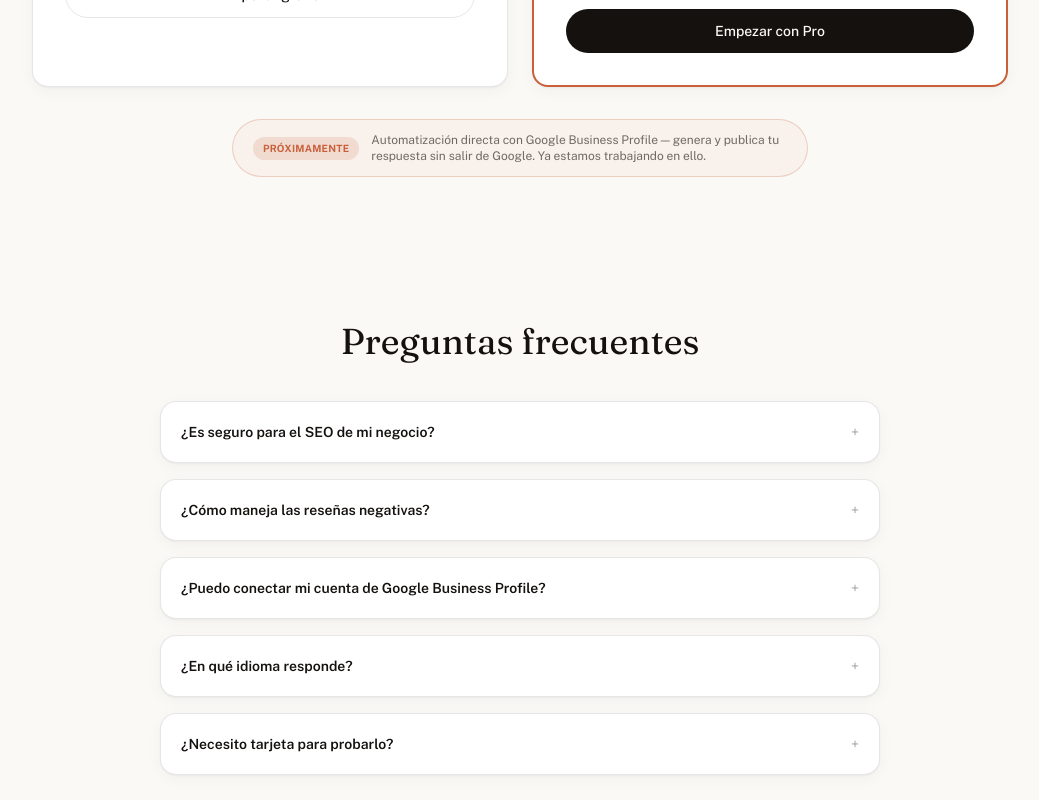
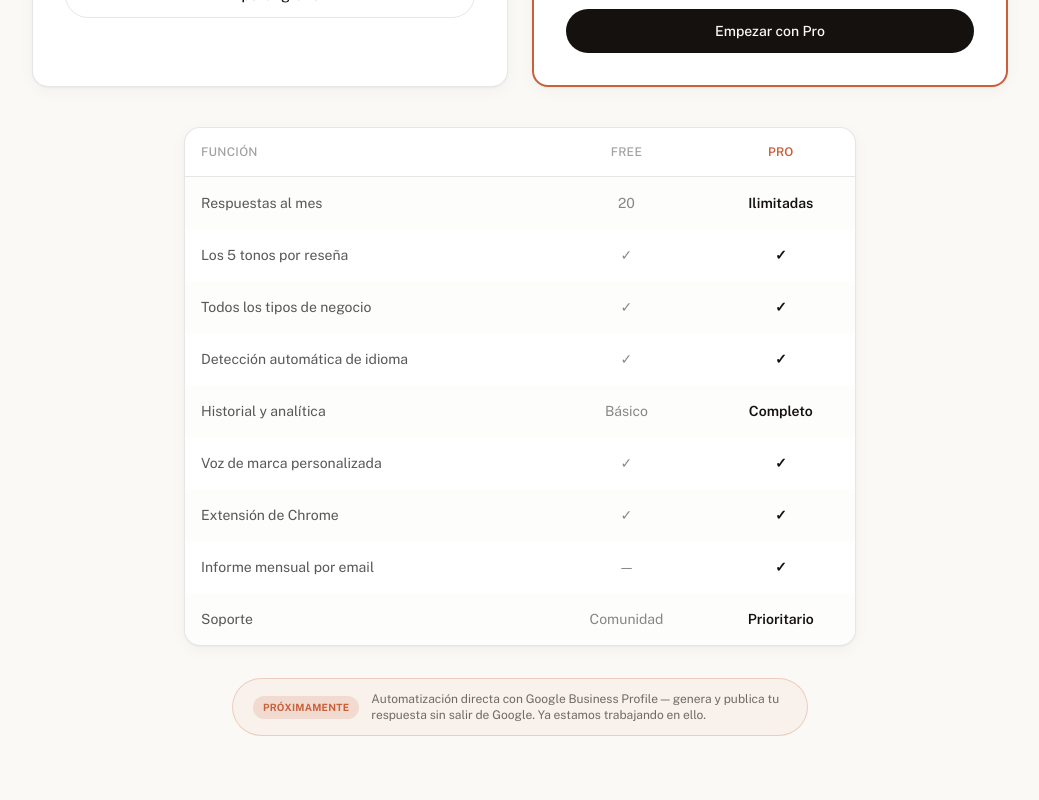
Before and after one commit to automake0ff-sketch/replyai, a Next.js app: page / in a window 1280 px wide. Shown: the part 3280-4080 px from the top of the page, without its empty margins (120-1159 px from the left). Built offline with nearby package versions, Linux system fonts and the light colour scheme; no server answers.

Commit message:
feat: login social con Google (Supabase OAuth + callback route), tabla comparativa de precios en landing, FAQ ampliada (personalizacion de tonos, integracion con otras plataformas), aviso por email cuando el plan Free baja de 5 creditos

```diff
--- a/app/(auth)/login/page.tsx
+++ b/app/(auth)/login/page.tsx
@@ -4,6 +4,7 @@ import { useState } from "react";
 import { useRouter } from "next/navigation";
 import Link from "next/link";
 import { createClient } from "@/lib/supabase/client";
+import GoogleAuthButton from "@/components/auth/GoogleAuthButton";
 
 export default function LoginPage() {
   const router = useRouter();
@@ -36,7 +37,17 @@ export default function LoginPage() {
         <Link href="/" className="font-display text-xl italic">ReplyAI</Link>
         <h1 className="mt-8 font-display text-3xl">Inicia sesión</h1>
 
-        <form onSubmit={handleSubmit} className="mt-8 space-y-4">
+        <div className="mt-6">
+          <GoogleAuthButton />
+        </div>
+
+        <div className="my-6 flex items-center gap-3">
+          <div className="h-px flex-1 bg-ink/10" />
+          <span className="font-body text-xs text-ink/40">o con email</span>
+          <div className="h-px flex-1 bg-ink/10" />
+        </div>
+
+        <form onSubmit={handleSubmit} className="space-y-4">
           <input
             type="email"
             required
--- a/app/(auth)/signup/page.tsx
+++ b/app/(auth)/signup/page.tsx
@@ -4,6 +4,7 @@ import { useState } from "react";
 import { useRouter } from "next/navigation";
 import Link from "next/link";
 import { createClient } from "@/lib/supabase/client";
+import GoogleAuthButton from "@/components/auth/GoogleAuthButton";
 
 export default function SignupPage() {
   const router = useRouter();
@@ -68,7 +69,17 @@ export default function SignupPage() {
           20 respuestas gratis al mes. Sin tarjeta.
         </p>
 
-        <form onSubmit={handleSubmit} className="mt-8 space-y-4">
+        <div className="mt-6">
+          <GoogleAuthButton />
+        </div>
+
+        <div className="my-6 flex items-center gap-3">
+          <div className="h-px flex-1 bg-ink/10" />
+          <span className="font-body text-xs text-ink/40">o con email</span>
+          <div className="h-px flex-1 bg-ink/10" />
+        </div>
+
+        <form onSubmit={handleSubmit} className="space-y-4">
           <input
             type="email"
             required
--- a/app/(marketing)/en/page.tsx
+++ b/app/(marketing)/en/page.tsx
@@ -5,6 +5,7 @@ import BeforeAfter from "@/components/marketing/BeforeAfter";
 import FounderGuarantee from "@/components/marketing/FounderGuarantee";
 import FaqSection from "@/components/marketing/FaqSection";
 import RoadmapTeaser from "@/components/marketing/RoadmapTeaser";
+import PricingTable from "@/components/marketing/PricingTable";
 
 export const metadata: Metadata = {
   title: "ReplyAI — Reply to Google reviews in seconds",
@@ -159,6 +160,7 @@ export default function LandingPageEN() {
             </Link>
           </div>
         </div>
+        <PricingTable locale="en" />
         <RoadmapTeaser locale="en" />
       </section>
 
--- a/app/(marketing)/page.tsx
+++ b/app/(marketing)/page.tsx
@@ -4,6 +4,7 @@ import BeforeAfter from "@/components/marketing/BeforeAfter";
 import FounderGuarantee from "@/components/marketing/FounderGuarantee";
 import FaqSection from "@/components/marketing/FaqSection";
 import RoadmapTeaser from "@/components/marketing/RoadmapTeaser";
+import PricingTable from "@/components/marketing/PricingTable";
 
 const BUSINESS_TYPES = [
   "Restaurantes",
@@ -152,6 +153,7 @@ export default function LandingPage() {
             </Link>
           </div>
         </div>
+        <PricingTable locale="es" />
         <RoadmapTeaser locale="es" />
       </section>
 
--- a/app/api/generate/route.ts
+++ b/app/api/generate/route.ts
@@ -2,6 +2,12 @@ import { NextRequest, NextResponse } from "next/server";
 import { createClient } from "@/lib/supabase/server";
 import { generateResponses } from "@/lib/openrouter";
 import { isSameOrigin } from "@/lib/security";
+import { sendLowCreditsWarning } from "@/lib/email";
+
+// A este nº de créditos restantes se manda el aviso — una sola vez,
+// porque solo se dispara al cruzar exactamente este valor tras
+// descontar (no cada vez que el usuario está por debajo).
+const LOW_CREDITS_THRESHOLD = 5;
 
 export async function POST(req: NextRequest) {
   if (!isSameOrigin(req)) {
@@ -114,6 +120,14 @@ export async function POST(req: NextRequest) {
     return NextResponse.json({ error: creditError.message }, { status: 500 });
   }
 
+  // Aviso de créditos bajos: solo para Free, y solo la vez exacta que
+  // cruza el umbral (evita mandar el email en cada generación posterior).
+  if (!isUnlimited && (precheck?.credits_remaining ?? 0) - 1 === LOW_CREDITS_THRESHOLD) {
+    sendLowCreditsWarning(user.email!, LOW_CREDITS_THRESHOLD).catch((err) =>
+      console.error("Error enviando aviso de créditos bajos:", err)
+    );
+  }
+
   const { error: insertError } = await supabase.from("generations").insert({
     user_id: user.id,
     business_type: businessType,
--- /dev/null
+++ b/app/auth/callback/route.ts
@@ -0,0 +1,15 @@
+import { NextRequest, NextResponse } from "next/server";
+import { createClient } from "@/lib/supabase/server";
+
+// Supabase redirige aquí tras completar el login con Google, con un
+// "code" en la URL que hay que intercambiar por una sesión real.
+export async function GET(req: NextRequest) {
+  const code = req.nextUrl.searchParams.get("code");
+
+  if (code) {
+    const supabase = createClient();
+    await supabase.auth.exchangeCodeForSession(code);
+  }
+
+  return NextResponse.redirect(new URL("/dashboard", req.nextUrl.origin));
+}
--- /dev/null
+++ b/components/auth/GoogleAuthButton.tsx
@@ -0,0 +1,35 @@
+"use client";
+
+import { useState } from "react";
+import { createClient } from "@/lib/supabase/client";
+
+export default function GoogleAuthButton() {
+  const [loading, setLoading] = useState(false);
+  const supabase = createClient();
+
+  async function handleClick() {
+    setLoading(true);
+    await supabase.auth.signInWithOAuth({
+      provider: "google",
+      options: { redirectTo: `${window.location.origin}/auth/callback` },
+    });
+    // No hace falta setLoading(false): el navegador redirige a Google.
+  }
+
+  return (
+    <button
+      type="button"
+      onClick={handleClick}
+      disabled={loading}
+      className="flex w-full items-center justify-center gap-2 rounded-full border border-ink/15 bg-white px-6 py-3 font-body text-sm font-medium text-ink transition-colors hover:bg-ink/5"
+    >
+      <svg width="18" height="18" viewBox="0 0 18 18">
+        <path fill="#4285F4" d="M17.64 9.2c0-.64-.06-1.25-.16-1.84H9v3.48h4.84a4.14 4.14 0 0 1-1.8 2.72v2.26h2.9c1.7-1.57 2.7-3.87 2.7-6.62z" />
+        <path fill="#34A853" d="M9 18c2.43 0 4.47-.8 5.96-2.18l-2.9-2.26c-.8.54-1.84.86-3.06.86-2.35 0-4.34-1.59-5.05-3.72H.96v2.33A9 9 0 0 0 9 18z" />
+        <path fill="#FBBC05" d="M3.95 10.7A5.4 5.4 0 0 1 3.67 9c0-.59.1-1.17.28-1.7V4.97H.96A9 9 0 0 0 0 9c0 1.45.35 2.83.96 4.03l2.99-2.33z" />
+        <path fill="#EA4335" d="M9 3.58c1.32 0 2.5.45 3.44 1.35l2.58-2.58A9 9 0 0 0 .96 4.97l2.99 2.33C4.66 5.17 6.65 3.58 9 3.58z" />
+      </svg>
+      {loading ? "Redirigiendo..." : "Continuar con Google"}
+    </button>
+  );
+}
--- /dev/null
+++ b/components/marketing/PricingTable.tsx
@@ -0,0 +1,53 @@
+const ROWS = {
+  es: [
+    { label: "Respuestas al mes", free: "20", pro: "Ilimitadas" },
+    { label: "Los 5 tonos por reseña", free: "✓", pro: "✓" },
+    { label: "Todos los tipos de negocio", free: "✓", pro: "✓" },
+    { label: "Detección automática de idioma", free: "✓", pro: "✓" },
+    { label: "Historial y analítica", free: "Básico", pro: "Completo" },
+    { label: "Voz de marca personalizada", free: "✓", pro: "✓" },
+    { label: "Extensión de Chrome", free: "✓", pro: "✓" },
+    { label: "Informe mensual por email", free: "—", pro: "✓" },
+    { label: "Soporte", free: "Comunidad", pro: "Prioritario" },
+  ],
+  en: [
+    { label: "Replies per month", free: "20", pro: "Unlimited" },
+    { label: "All 5 tones per review", free: "✓", pro: "✓" },
+    { label: "Every business type", free: "✓", pro: "✓" },
+    { label: "Automatic language detection", free: "✓", pro: "✓" },
+    { label: "History and analytics", free: "Basic", pro: "Full" },
+    { label: "Custom brand voice", free: "✓", pro: "✓" },
+    { label: "Chrome extension", free: "✓", pro: "✓" },
+    { label: "Monthly email report", free: "—", pro: "✓" },
+    { label: "Support", free: "Community", pro: "Priority" },
+  ],
+};
+
+export default function PricingTable({ locale = "es" }: { locale?: "es" | "en" }) {
+  const rows = ROWS[locale];
+
+  return (
+    <div className="mx-auto mt-10 max-w-2xl overflow-hidden rounded-2xl border border-ink/10 bg-white shadow-card">
+      <table className="w-full font-body text-sm">
+        <thead>
+          <tr className="border-b border-ink/10">
+            <th className="p-4 text-left text-xs font-medium uppercase tracking-wide text-ink/40">
+              {locale === "en" ? "Feature" : "Función"}
+            </th>
+            <th className="p-4 text-center text-xs font-medium uppercase tracking-wide text-ink/40">Free</th>
+            <th className="p-4 text-center text-xs font-semibold uppercase tracking-wide text-clay">Pro</th>
+          </tr>
+        </thead>
+        <tbody>
+          {rows.map((row, i) => (
+            <tr key={row.label} className={i % 2 === 0 ? "bg-paper/40" : ""}>
+              <td className="p-4 text-ink/70">{row.label}</td>
+              <td className="p-4 text-center text-ink/50">{row.free}</td>
+              <td className="p-4 text-center font-semibold text-ink">{row.pro}</td>
+            </tr>
+          ))}
+        </tbody>
+      </table>
+    </div>
+  );
+}
--- a/lib/email.ts
+++ b/lib/email.ts
@@ -55,3 +55,31 @@ export async function sendMonthlyReport(to: string, stats: MonthlyStats) {
     html: renderReportHtml(stats),
   });
 }
+
+function renderLowCreditsHtml(creditsRemaining: number) {
+  return `
+  <div style="font-family: -apple-system, 'Segoe UI', Roboto, sans-serif; max-width: 480px; margin: 0 auto; padding: 24px; color: #14110F;">
+    <p style="font-size: 20px; font-style: italic; margin: 0 0 24px;">ReplyAI</p>
+    <h1 style="font-size: 22px; margin: 0 0 8px;">Te quedan ${creditsRemaining} respuestas este mes</h1>
+    <p style="font-size: 14px; color: #14110F99; line-height: 1.6; margin: 12px 0 24px;">
+      Tu plan Free incluye 20 respuestas al mes. Cuando se agoten, tendrás
+      que esperar al reset del mes que viene — o pasarte a Pro para
+      respuestas ilimitadas desde ya.
+    </p>
+    <a href="${process.env.NEXT_PUBLIC_APP_URL}/settings" style="display: inline-block; background: #14110F; color: #FBF9F6; text-decoration: none; padding: 12px 24px; border-radius: 999px; font-size: 14px;">
+      Pasar a Pro — 19€/mes
+    </a>
+    <p style="font-size: 11px; color: #14110F66; margin-top: 32px;">
+      Recibes esto porque estás cerca del límite de tu plan Free.
+    </p>
+  </div>`;
+}
+
+export async function sendLowCreditsWarning(to: string, creditsRemaining: number) {
+  await resend.emails.send({
+    from: "ReplyAI <onboarding@resend.dev>",
+    to,
+    subject: `Te quedan ${creditsRemaining} respuestas gratis este mes`,
+    html: renderLowCreditsHtml(creditsRemaining),
+  });
+}
```
Also changed, not shown: components/marketing/FaqSection.tsx (+16 -0 lines), 2 other files (tests, documents, lock files or other folders).
